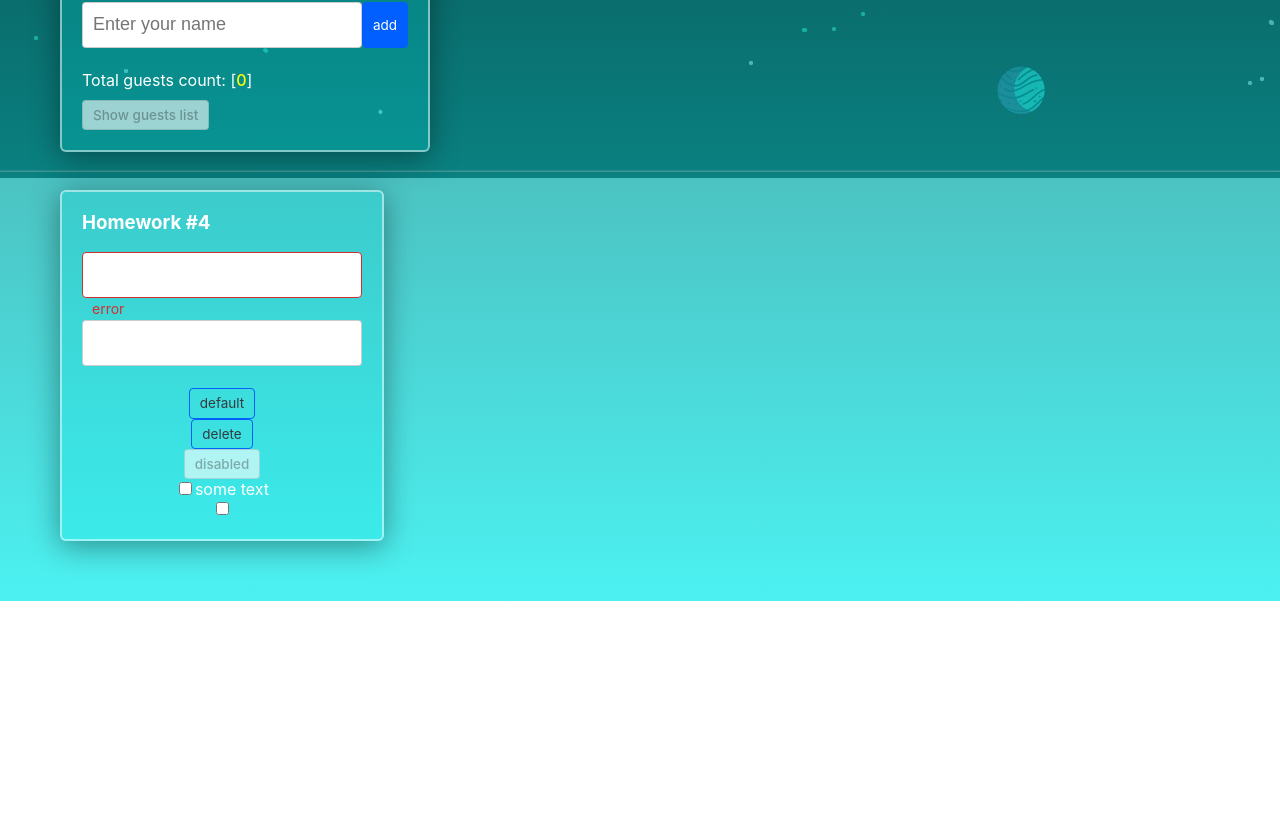
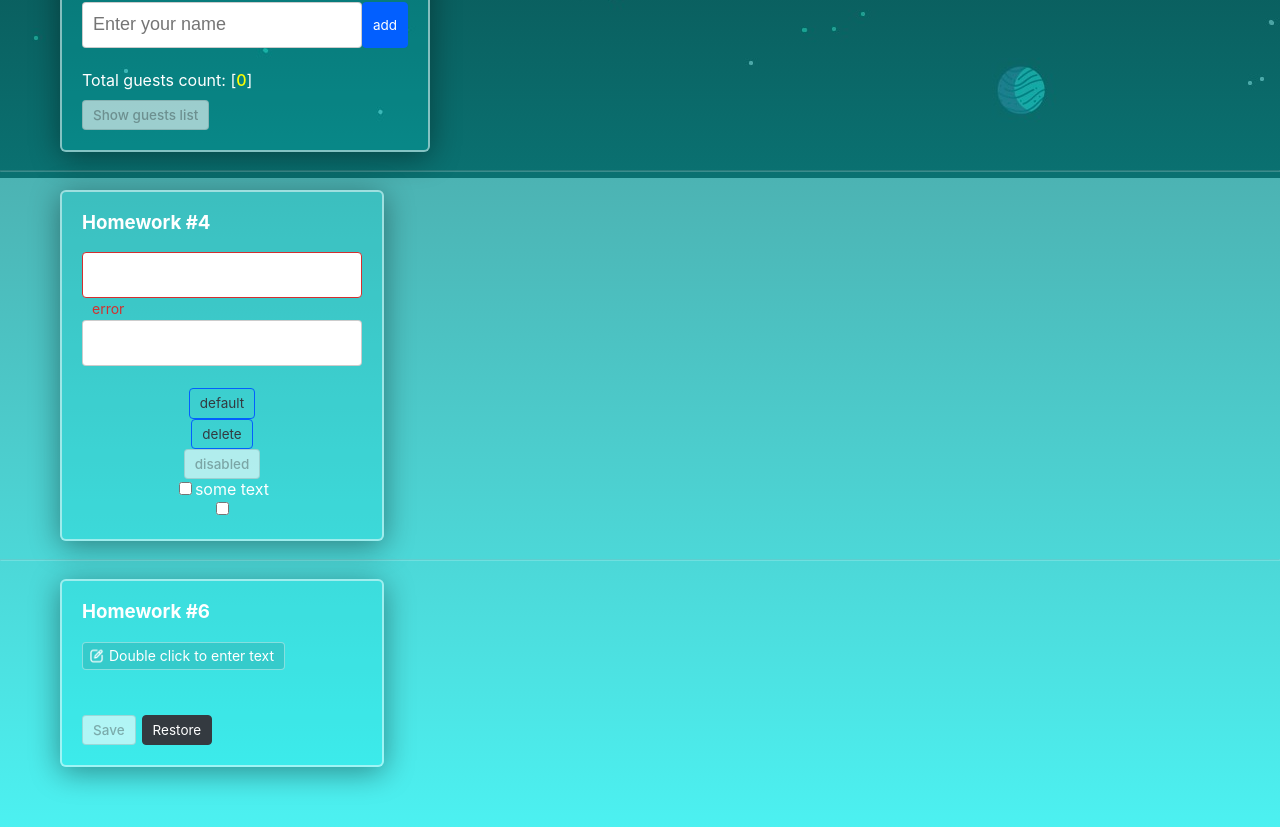
Before and after one commit to insane4l/INCUBATOR-Tasks-From-Ignat, a React (Create React App) app: page /#/pre-junior in a window 1280 px wide. Shown: the part 902-1729 px from the top of the page. Before the commit the page ends 1503 px from the top, so only its background shows below. Built offline with nearby package versions, Linux system fonts and the light colour scheme.

Commit message:
Homework 6. Editable span, localStorage

```diff
--- a/src/p2-homeworks/h5/pages/PreJunior.tsx
+++ b/src/p2-homeworks/h5/pages/PreJunior.tsx
@@ -3,6 +3,7 @@ import HW1 from '../../h1/HW1'
 import HW2 from '../../h2/HW2'
 import HW3 from '../../h3/HW3'
 import HW4 from '../../h4/HW4'
+import HW6 from '../../h6/HW6'
 
 function PreJunior() {
     return (
@@ -11,7 +12,7 @@ function PreJunior() {
             <HW2/>
             <HW3/>
             <HW4/>
-            {/*<HW6/>*/}
+            <HW6/>
 
         </div>
     )
--- /dev/null
+++ b/src/p2-homeworks/h6/HW6.module.css
@@ -0,0 +1,13 @@
+.hw6_section {
+    min-width: 324px;
+}
+
+.text_fields {
+    min-height: 68px;
+}
+
+.buttons__wrapper {
+    display: flex;
+    gap: 6px;
+    margin-top: 5px;
+}
--- a/src/p2-homeworks/h6/HW6.tsx
+++ b/src/p2-homeworks/h6/HW6.tsx
@@ -2,6 +2,7 @@ import React, {useState} from 'react'
 import SuperEditableSpan from './common/c4-SuperEditableSpan/SuperEditableSpan'
 import SuperButton from '../h4/common/c2-SuperButton/SuperButton'
 import {restoreState, saveState} from './localStorage/localStorage'
+import s from './HW6.module.css'
 
 function HW6() {
     const [value, setValue] = useState<string>('')
@@ -10,29 +11,34 @@ function HW6() {
         saveState<string>('editable-span-value', value)
     }
     const restore = () => {
-        // setValue()
+        let savedValue = restoreState<string>('editable-span-value', 'Double click to edit text');
+        setValue(savedValue);
     }
 
     return (
         <div>
             <hr/>
-            homeworks 6
+            <section className={`hw_section ${s.hw6_section}`}>
+                <h3>Homework #6</h3>
 
-            {/*should work (должно работать)*/}
-            <div>
-                <SuperEditableSpan
-                    value={value}
-                    onChangeText={setValue}
-                    spanProps={{children: value ? undefined : 'enter text...'}}
-                />
-            </div>
-            <SuperButton onClick={save}>save</SuperButton>
-            <SuperButton onClick={restore}>restore</SuperButton>
 
-            <hr/>
-            {/*для личного творчества, могу проверить*/}
-            {/*<AlternativeSuperEditableSpan/>*/}
-            <hr/>
+                <div className={s.text_fields}>
+                    {/* Поле без валидации(error не задан), тк если пустая строка, в spanProps children будет сетаться "дефолтное значение нетронутого спана" */}
+                    <SuperEditableSpan
+                        value={value}
+                        onChangeText={setValue}
+                        spanProps={{children: value ? undefined : 'Double click to enter text'}}
+                    />
+                </div>
+
+                <div className={s.buttons__wrapper}>
+                    <SuperButton btnStyle="success" disabled={!value} onClick={save}>Save</SuperButton>
+
+                    {/* Не дизейблится, тк если нет значения в локал сторадж, то будет сетаться строка-подстраховка из функции restoreState (второй параметр) */}
+                    <SuperButton btnStyle="dark" onClick={restore}>Restore</SuperButton>
+                </div>
+
+            </section>
         </div>
     )
 }
--- /dev/null
+++ b/src/p2-homeworks/h6/common/c4-SuperEditableSpan/SuperEditableSpan.module.css
@@ -0,0 +1,26 @@
+.editable_span {
+    position: relative;
+    display: inline-block;
+    padding: 6px 10px 6px 26px;
+    border: 1px solid rgba(255,255,255, .4);
+    font-size: 14px;
+    line-height: 14px;
+    border-radius: 4px;
+    background-color: rgba(0,0,0, .1);
+}
+
+.editable_span:before {
+    content: '';
+    position: absolute;
+    display: block;
+    left: 6px;
+    top: 50%;
+    transform: translateY(-50%);
+    width: 15px;
+    height: 15px;
+    /* todo: Наверно иконку логичнее держать в папке с компонентом, чтоб удобнее переиспользовать было в др проектах.. пока оставил так */
+    background: url(../../../../assets/icons/pencil.png);
+    background-size: contain;
+    background-position: center;
+    background-repeat: no-repeat;
+}
--- a/src/p2-homeworks/h6/common/c4-SuperEditableSpan/SuperEditableSpan.tsx
+++ b/src/p2-homeworks/h6/common/c4-SuperEditableSpan/SuperEditableSpan.tsx
@@ -1,5 +1,6 @@
 import React, {DetailedHTMLProps, InputHTMLAttributes, HTMLAttributes, useState} from 'react'
 import SuperInputText from '../../../h4/common/c1-SuperInputText/SuperInputText'
+import s from './SuperEditableSpan.module.css'
 
 // тип пропсов обычного инпута
 type DefaultInputPropsType = DetailedHTMLProps<InputHTMLAttributes<HTMLInputElement>, HTMLInputElement>
@@ -31,22 +32,22 @@ const SuperEditableSpan: React.FC<SuperEditableSpanType> = (
     const {children, onDoubleClick, className, ...restSpanProps} = spanProps || {}
 
     const onEnterCallback = () => {
-        // setEditMode() // выключить editMode при нажатии Enter
+        setEditMode(false)
 
         onEnter && onEnter()
     }
     const onBlurCallback = (e: React.FocusEvent<HTMLInputElement>) => {
-        // setEditMode() // выключить editMode при нажатии за пределами инпута
+        setEditMode(false)
 
         onBlur && onBlur(e)
     }
     const onDoubleClickCallBack = (e: React.MouseEvent<HTMLSpanElement, MouseEvent>) => {
-        // setEditMode() // включить editMode при двойном клике
+        setEditMode(true)
 
         onDoubleClick && onDoubleClick(e)
     }
 
-    const spanClassName = `${'сделать красивый стиль для спана'} ${className}`
+    const spanClassName = `${s.editable_span} ${className}`
 
     return (
         <>
--- a/src/p2-homeworks/h6/localStorage/localStorage.ts
+++ b/src/p2-homeworks/h6/localStorage/localStorage.ts
@@ -15,13 +15,13 @@ export function restoreState<T>(key: string, defaultState: T) {
 
 // ---------------------------------------------------------------------------------------------------------------
 // пример использования:
-type StateType = {
-    x: string
-    y: number
-}
+// type StateType = {
+//     x: string
+//     y: number
+// }
 
-// сохраняем объект типа StateType в ячейке 'test'
-saveState<StateType>('test', {x: 'A', y: 1})
+// // сохраняем объект типа StateType в ячейке 'test'
+// saveState<StateType>('test', {x: 'A', y: 1})
 
-// получем в переменную state объект из ячейки 'test' или дэфолтный объект если ячейка пуста
-const state: StateType = restoreState<StateType>('test', {x: '', y: 0})
+// // получем в переменную state объект из ячейки 'test' или дэфолтный объект если ячейка пуста
+// const state: StateType = restoreState<StateType>('test', {x: '', y: 0})
```
Also changed, not shown: src/assets/icons/pencil.png (added).
